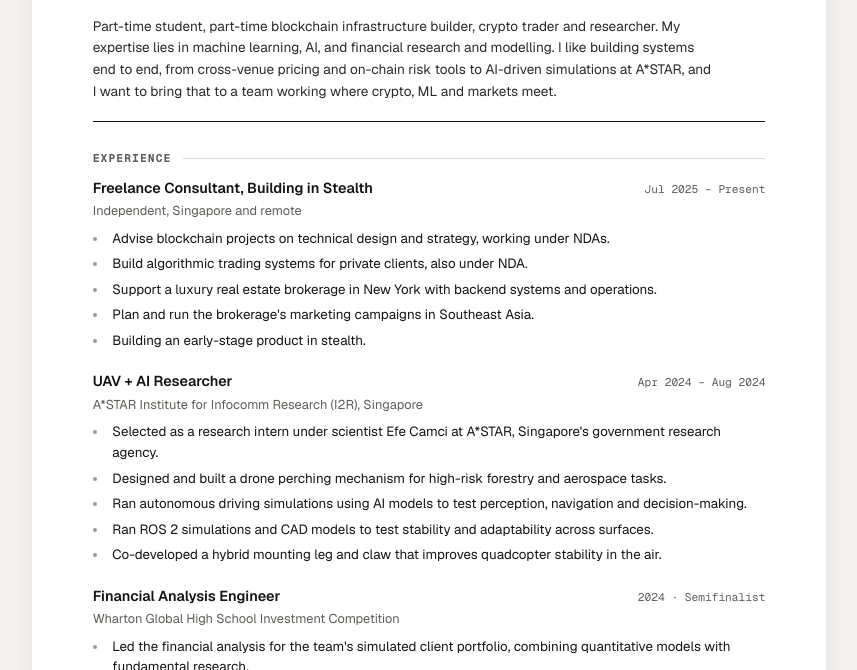
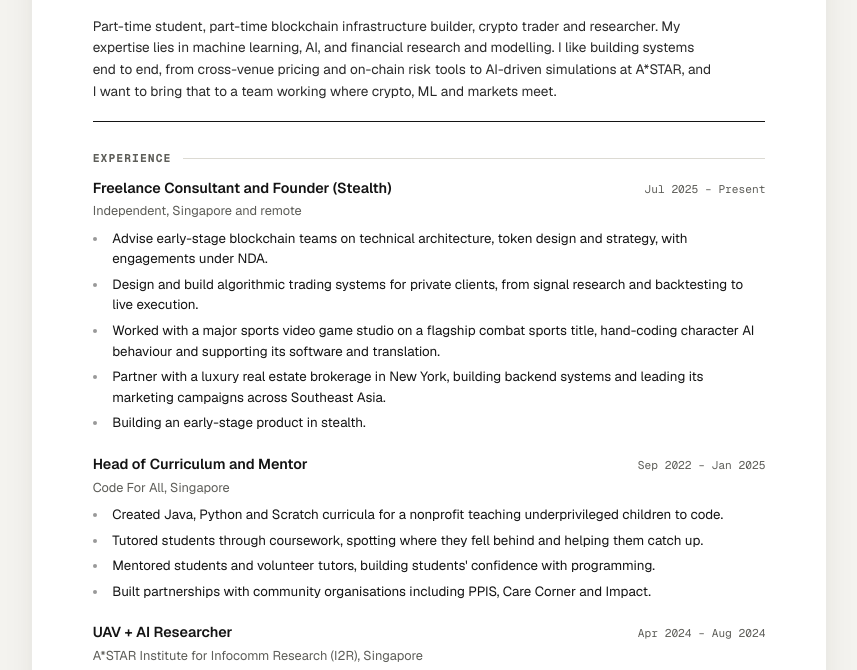
Before and after one commit to hpark236/portfolio, a plain HTML site: page resume/index.html in a window 1280 px wide. Shown: the part 225-895 px from the top of the page, without its empty margins (211-1068 px from the left). Drawn offline with nearby package versions, Linux system fonts and the light colour scheme.

Commit message:
Résumé: experience ordered by end date, fuller consulting entry
Co-Authored-By: Claude Opus 5.5 <noreply@anthropic.com>

```diff
--- a/resume/index.html
+++ b/resume/index.html
@@ -100,14 +100,24 @@ li::marker{color:#999}
 
   <h2>Experience</h2>
   <div class="item">
-    <div class="ih"><b>Freelance Consultant, Building in Stealth</b><span class="d">Jul 2025 – Present</span></div>
+    <div class="ih"><b>Freelance Consultant and Founder (Stealth)</b><span class="d">Jul 2025 – Present</span></div>
     <div class="org">Independent, Singapore and remote</div>
     <ul>
-      <li>Advise blockchain projects on technical design and strategy, working under NDAs.</li>
-      <li>Build algorithmic trading systems for private clients, also under NDA.</li>
-      <li>Support a luxury real estate brokerage in New York with backend systems and operations.</li>
-      <li>Plan and run the brokerage's marketing campaigns in Southeast Asia.</li>
+      <li>Advise early-stage blockchain teams on technical architecture, token design and strategy, with engagements under NDA.</li>
+      <li>Design and build algorithmic trading systems for private clients, from signal research and backtesting to live execution.</li>
+      <li>Worked with a major sports video game studio on a flagship combat sports title, hand-coding character AI behaviour and supporting its software and translation.</li>
+      <li>Partner with a luxury real estate brokerage in New York, building backend systems and leading its marketing campaigns across Southeast Asia.</li>
       <li>Building an early-stage product in stealth.</li>
+    </ul>
+  </div>
+  <div class="item">
+    <div class="ih"><b>Head of Curriculum and Mentor</b><span class="d">Sep 2022 – Jan 2025</span></div>
+    <div class="org">Code For All, Singapore</div>
+    <ul>
+      <li>Created Java, Python and Scratch curricula for a nonprofit teaching underprivileged children to code.</li>
+      <li>Tutored students through coursework, spotting where they fell behind and helping them catch up.</li>
+      <li>Mentored students and volunteer tutors, building students' confidence with programming.</li>
+      <li>Built partnerships with community organisations including PPIS, Care Corner and Impact.</li>
     </ul>
   </div>
   <div class="item">
@@ -129,16 +139,6 @@ li::marker{color:#999}
       <li>Built a multi-factor stock screen in Python (value, momentum, quality, volatility) to rank candidates across sectors.</li>
       <li>Valued shortlisted stocks with DCF and comparables models, and stress-tested assumptions across market scenarios.</li>
       <li>Sized positions with mean-variance optimisation and risk metrics (beta, volatility, drawdown, Sharpe ratio). Team reached the semifinal.</li>
-    </ul>
-  </div>
-  <div class="item">
-    <div class="ih"><b>Head of Curriculum and Mentor</b><span class="d">Sep 2022 – Jan 2025</span></div>
-    <div class="org">Code For All, Singapore</div>
-    <ul>
-      <li>Created Java, Python and Scratch curricula for a nonprofit teaching underprivileged children to code.</li>
-      <li>Tutored students through coursework, spotting where they fell behind and helping them catch up.</li>
-      <li>Mentored students and volunteer tutors, building students' confidence with programming.</li>
-      <li>Built partnerships with community organisations including PPIS, Care Corner and Impact.</li>
     </ul>
   </div>
 
```
Also changed, not shown: 1 other file.
